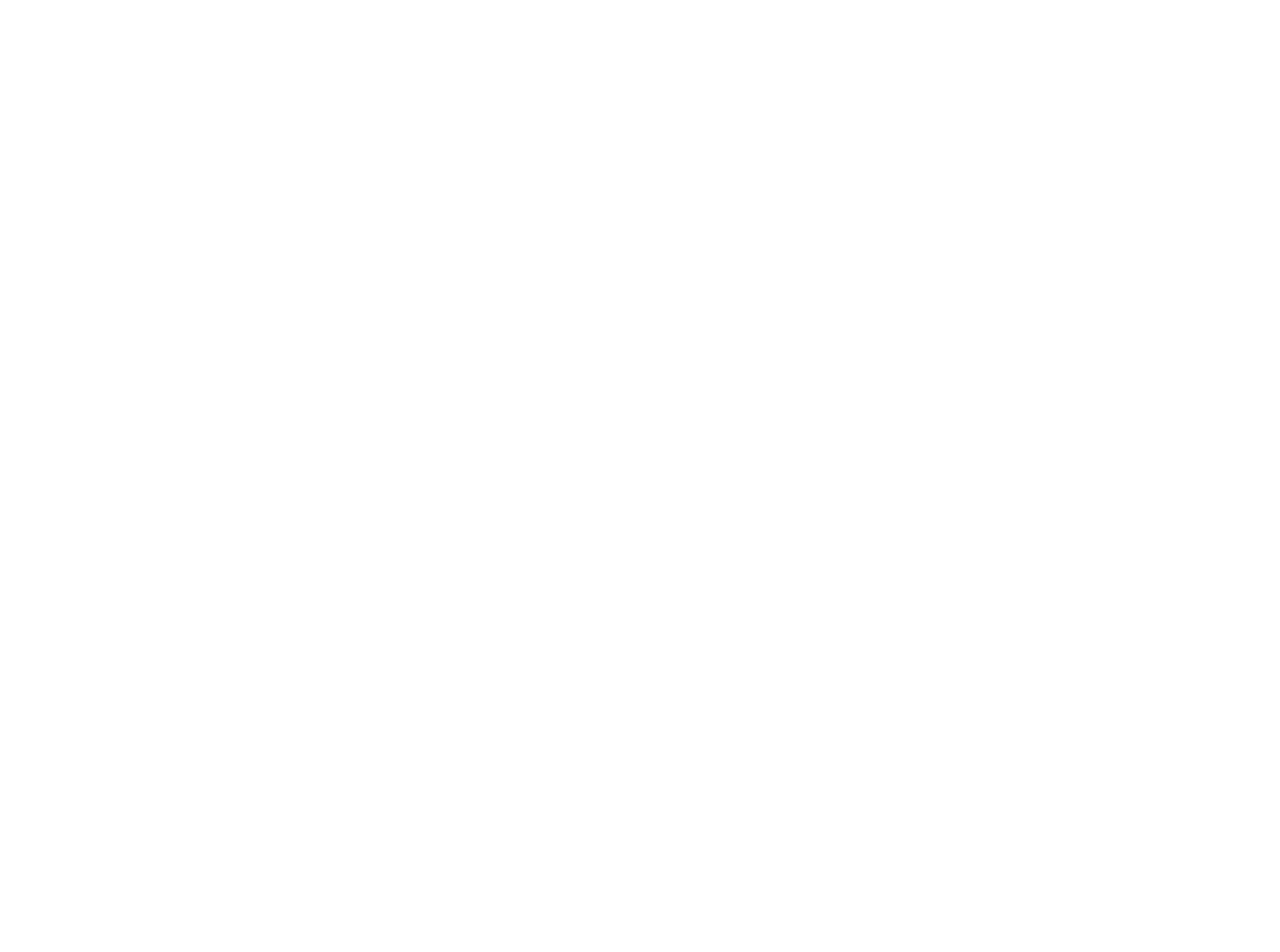
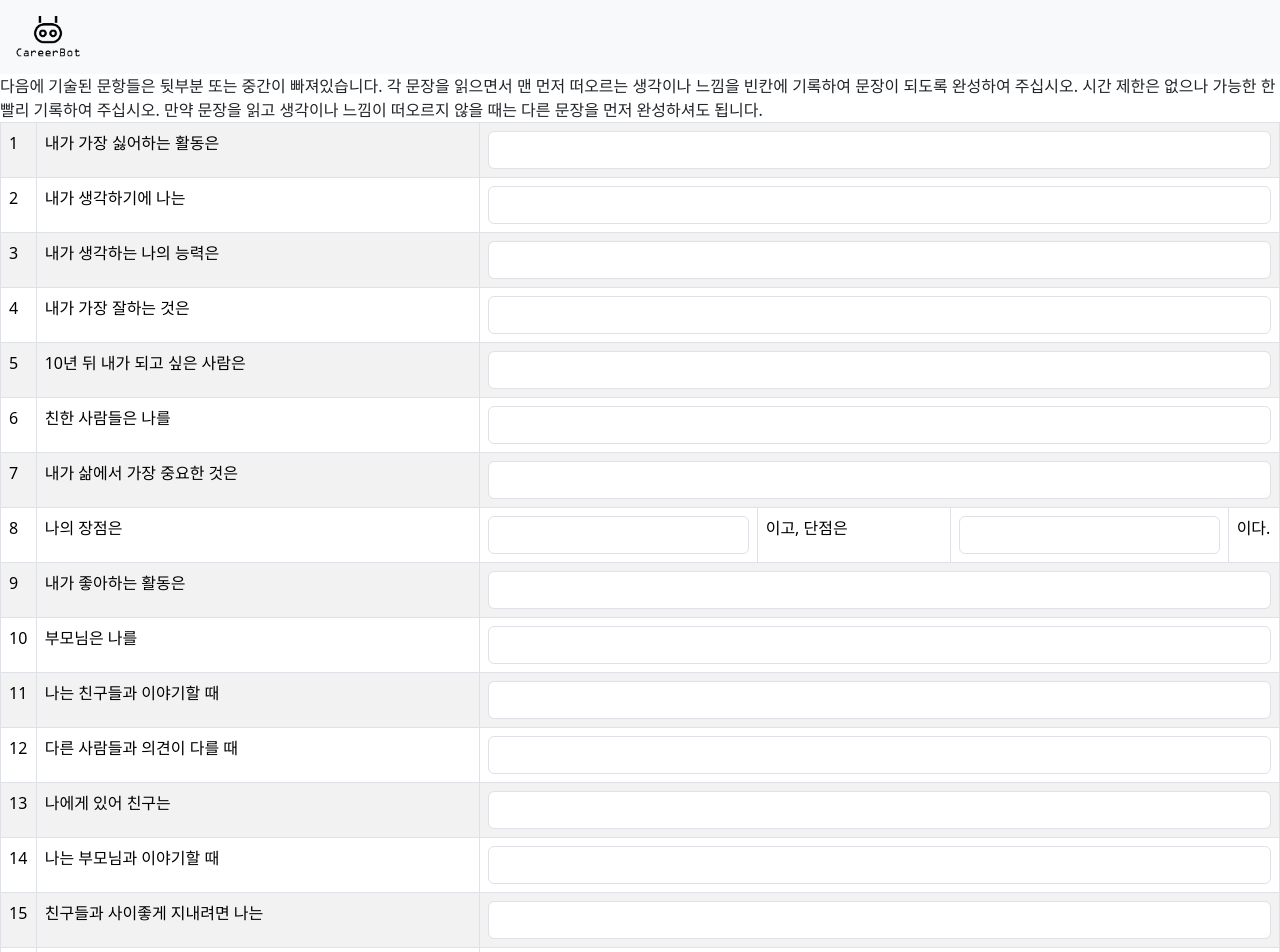
Before and after one commit to ChoriDev/career-bot-front, a React (Create React App) app: page /test in a window 1280 px wide. Before the commit this address had no page. Shown: the top 952 px of the page. Before the commit the page ends 800 px from the top, so only its background shows below. Built offline with nearby package versions, Linux system fonts and the light colour scheme.

Commit message:
✨ 검사 페이지 추가

```diff
--- a/src/App.js
+++ b/src/App.js
@@ -1,12 +1,14 @@
 import { Route, Routes } from "react-router-dom";
 import "bootstrap/dist/css/bootstrap.min.css";
 import Home from "./routes/Home";
+import Test from "./routes/Test";
 
 function App() {
   return (
     <div className="App">
       <Routes>
         <Route path={"/"} element={<Home />} />
+        <Route path={"/test"} element={<Test />} />
       </Routes>
     </div>
   );
--- /dev/null
+++ b/src/routes/Test.js
@@ -0,0 +1,284 @@
+import Navbars from "../components/Navbars";
+import { Table, Form } from "react-bootstrap";
+
+function Test() {
+  return (
+    <>
+      <Navbars />
+      <div>
+        다음에 기술된 문항들은 뒷부분 또는 중간이 빠져있습니다. 각 문장을
+        읽으면서 맨 먼저 떠오르는 생각이나 느낌을 빈칸에 기록하여 문장이 되도록
+        완성하여 주십시오. 시간 제한은 없으나 가능한 한 빨리 기록하여 주십시오.
+        만약 문장을 읽고 생각이나 느낌이 떠오르지 않을 때는 다른 문장을 먼저
+        완성하셔도 됩니다.
+      </div>
+      <Table striped bordered>
+        <tbody>
+          <tr>
+            <td>1</td>
+            <td>내가 가장 싫어하는 활동은</td>
+            <td colSpan={4}>
+              <Form.Control type="text" />
+            </td>
+          </tr>
+          <tr>
+            <td>2</td>
+            <td>내가 생각하기에 나는</td>
+            <td colSpan={4}>
+              <Form.Control type="text" />
+            </td>
+          </tr>
+          <tr>
+            <td>3</td>
+            <td>내가 생각하는 나의 능력은</td>
+            <td colSpan={4}>
+              <Form.Control type="text" />
+            </td>
+          </tr>
+          <tr>
+            <td>4</td>
+            <td>내가 가장 잘하는 것은</td>
+            <td colSpan={4}>
+              <Form.Control type="text" />
+            </td>
+          </tr>
+          <tr>
+            <td>5</td>
+            <td>10년 뒤 내가 되고 싶은 사람은</td>
+            <td colSpan={4}>
+              <Form.Control type="text" />
+            </td>
+          </tr>
+          <tr>
+            <td>6</td>
+            <td>친한 사람들은 나를</td>
+            <td colSpan={4}>
+              <Form.Control type="text" />
+            </td>
+          </tr>
+          <tr>
+            <td>7</td>
+            <td>내가 삶에서 가장 중요한 것은</td>
+            <td colSpan={4}>
+              <Form.Control type="text" />
+            </td>
+          </tr>
+          <tr>
+            <td>8</td>
+            <td>나의 장점은</td>
+            <td>
+              <Form.Control type="text" />
+            </td>
+            <td>이고, 단점은</td>
+            <td>
+              <Form.Control type="text" />
+            </td>
+            <td>이다.</td>
+          </tr>
+          <tr>
+            <td>9</td>
+            <td>내가 좋아하는 활동은</td>
+            <td colSpan={4}>
+              <Form.Control type="text" />
+            </td>
+          </tr>
+          <tr>
+            <td>10</td>
+            <td>부모님은 나를</td>
+            <td colSpan={4}>
+              <Form.Control type="text" />
+            </td>
+          </tr>
+          <tr>
+            <td>11</td>
+            <td>나는 친구들과 이야기할 때</td>
+            <td colSpan={4}>
+              <Form.Control type="text" />
+            </td>
+          </tr>
+          <tr>
+            <td>12</td>
+            <td>다른 사람들과 의견이 다를 때</td>
+            <td colSpan={4}>
+              <Form.Control type="text" />
+            </td>
+          </tr>
+          <tr>
+            <td>13</td>
+            <td>나에게 있어 친구는</td>
+            <td colSpan={4}>
+              <Form.Control type="text" />
+            </td>
+          </tr>
+          <tr>
+            <td>14</td>
+            <td>나는 부모님과 이야기할 때</td>
+            <td colSpan={4}>
+              <Form.Control type="text" />
+            </td>
+          </tr>
+          <tr>
+            <td>15</td>
+            <td>친구들과 사이좋게 지내려면 나는</td>
+            <td colSpan={4}>
+              <Form.Control type="text" />
+            </td>
+          </tr>
+          <tr>
+            <td>16</td>
+            <td>나는 많은 사람과 함께 있을 때</td>
+            <td colSpan={4}>
+              <Form.Control type="text" />
+            </td>
+          </tr>
+          <tr>
+            <td>17</td>
+            <td>내가 가고 싶은 학교에 대해 알아보려면</td>
+            <td colSpan={4}>
+              <Form.Control type="text" />
+            </td>
+          </tr>
+          <tr>
+            <td>18</td>
+            <td>
+              내가 고등학교(대학교)를 선택할 때 가장 중요하게 생각하는 것은
+            </td>
+            <td colSpan={4}>
+              <Form.Control type="text" />
+            </td>
+          </tr>
+          <tr>
+            <td>19</td>
+            <td>중학교(고등학교) 졸업 후 내가 가고 싶은 학교는</td>
+            <td>
+              <Form.Control type="text" />
+            </td>
+            <td>. 그 이유는</td>
+            <td colSpan={2}>
+              <Form.Control type="text" />
+            </td>
+          </tr>
+          <tr>
+            <td>20</td>
+            <td>내가 공부를 하는 이유는</td>
+            <td colSpan={4}>
+              <Form.Control type="text" />
+            </td>
+          </tr>
+          <tr>
+            <td>21</td>
+            <td>내가 가치 있게 생각하는 직업은</td>
+            <td>
+              <Form.Control type="text" />
+            </td>
+            <td>. 그 이유는</td>
+            <td colSpan={2}>
+              <Form.Control type="text" />
+            </td>
+          </tr>
+          <tr>
+            <td>22</td>
+            <td>직업을 선택할 때 내가 가장 중요하게 생각하는 것은</td>
+            <td colSpan={4}>
+              <Form.Control type="text" />
+            </td>
+          </tr>
+          <tr>
+            <td>23</td>
+            <td>내가 생각하기에 미래에 유망한 직업은</td>
+            <td colSpan={4}>
+              <Form.Control type="text" />
+            </td>
+          </tr>
+          <tr>
+            <td>24</td>
+            <td>미래사회에 필요한 능력은</td>
+            <td colSpan={4}>
+              <Form.Control type="text" />
+            </td>
+          </tr>
+          <tr>
+            <td>25</td>
+            <td>내가 원하는 직업을 갖기 위해 필요한 자격은</td>
+            <td colSpan={4}>
+              <Form.Control type="text" />
+            </td>
+          </tr>
+          <tr>
+            <td>26</td>
+            <td>가장 기억에 남는 직업체험활동은</td>
+            <td>
+              <Form.Control type="text" />
+            </td>
+            <td>. 그 이유는</td>
+            <td colSpan={2}>
+              <Form.Control type="text" />
+            </td>
+          </tr>
+          <tr>
+            <td>27</td>
+            <td>나는 모르는 직업이 있으면</td>
+            <td colSpan={4}>
+              <Form.Control type="text" />
+            </td>
+          </tr>
+          <tr>
+            <td>28</td>
+            <td>고등학교(대학교) 진학을 위해 준비하고 있는 것은</td>
+            <td colSpan={4}>
+              <Form.Control type="text" />
+            </td>
+          </tr>
+          <tr>
+            <td>29</td>
+            <td>내가 하고 싶은 직업은</td>
+            <td colSpan={4}>
+              <Form.Control type="text" />
+            </td>
+          </tr>
+          <tr>
+            <td>30</td>
+            <td>내가 하고 싶은 직업을 갖기 위해 나는</td>
+            <td colSpan={4}>
+              <Form.Control type="text" />
+            </td>
+          </tr>
+          <tr>
+            <td>31</td>
+            <td>진로에 관하여 부모님과 의견이 다를 때, 나는</td>
+            <td colSpan={4}>
+              <Form.Control type="text" />
+            </td>
+          </tr>
+          <tr>
+            <td>32</td>
+            <td>진로를 결정하기 위해 나는</td>
+            <td colSpan={4}>
+              <Form.Control type="text" />
+            </td>
+          </tr>
+          <tr>
+            <td>33</td>
+            <td>나는 진로에 대해 고민이 있을 때</td>
+            <td colSpan={4}>
+              <Form.Control type="text" />
+            </td>
+          </tr>
+          <tr>
+            <td>34</td>
+            <td>내가 지금 하고 있는 진로고민은</td>
+            <td>
+              <Form.Control type="text" />
+            </td>
+            <td>그 고민을 해결하는 방법은</td>
+            <td colSpan={2}>
+              <Form.Control type="text" />
+            </td>
+          </tr>
+        </tbody>
+      </Table>
+    </>
+  );
+}
+
+export default Test;
```
